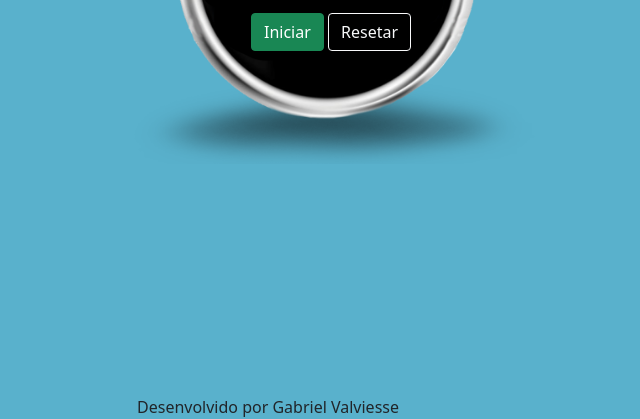
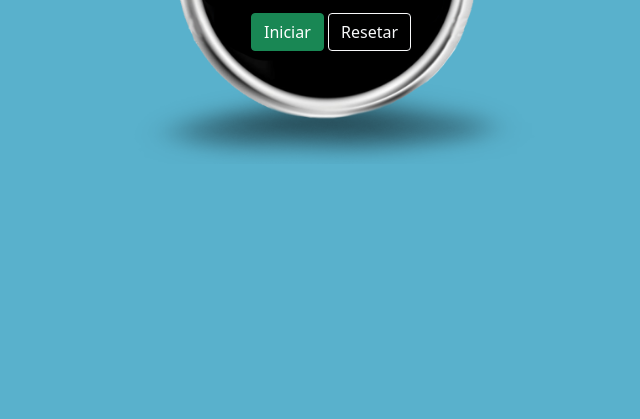
Before and after one commit to GabrielValviesse/cronometro-js, a plain HTML site: page index.html in a window 1280 px wide. Shown: the part 381-800 px from the top of the page, without its empty margins (302-942 px from the left). Drawn offline with nearby package versions, Linux system fonts and the light colour scheme.

Commit message:
Update index.html

```diff
--- a/index.html
+++ b/index.html
@@ -24,7 +24,6 @@
     <button id="reset" onclick="reset()" type="button" class="btn btn-outline-light">Resetar</button></div></div>
 </div>
 
-<footer class="container">Desenvolvido por Gabriel Valviesse</footer>
     <script src="cronometro.js"></script>
     <script>
         AOS.init();
```
